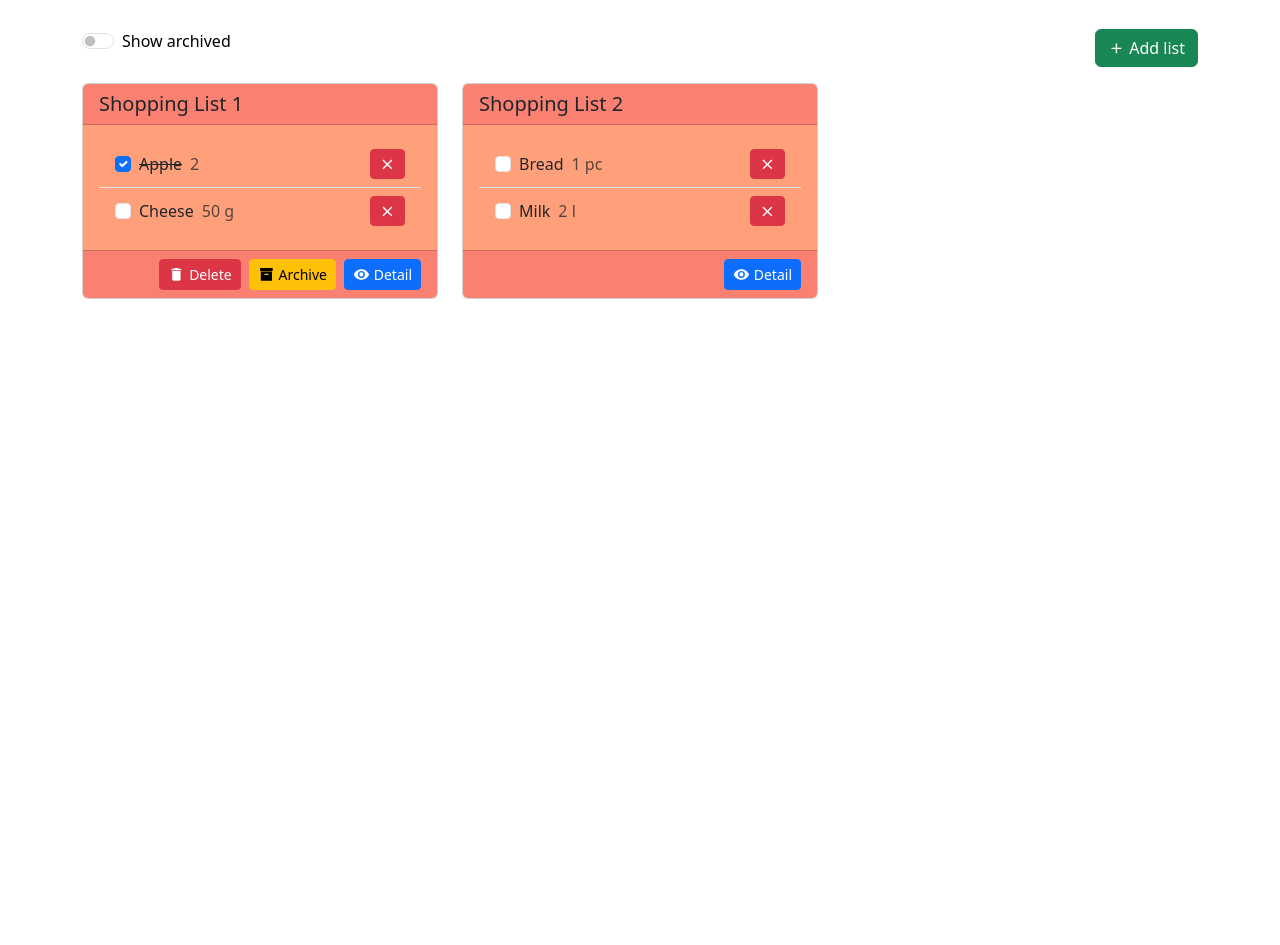
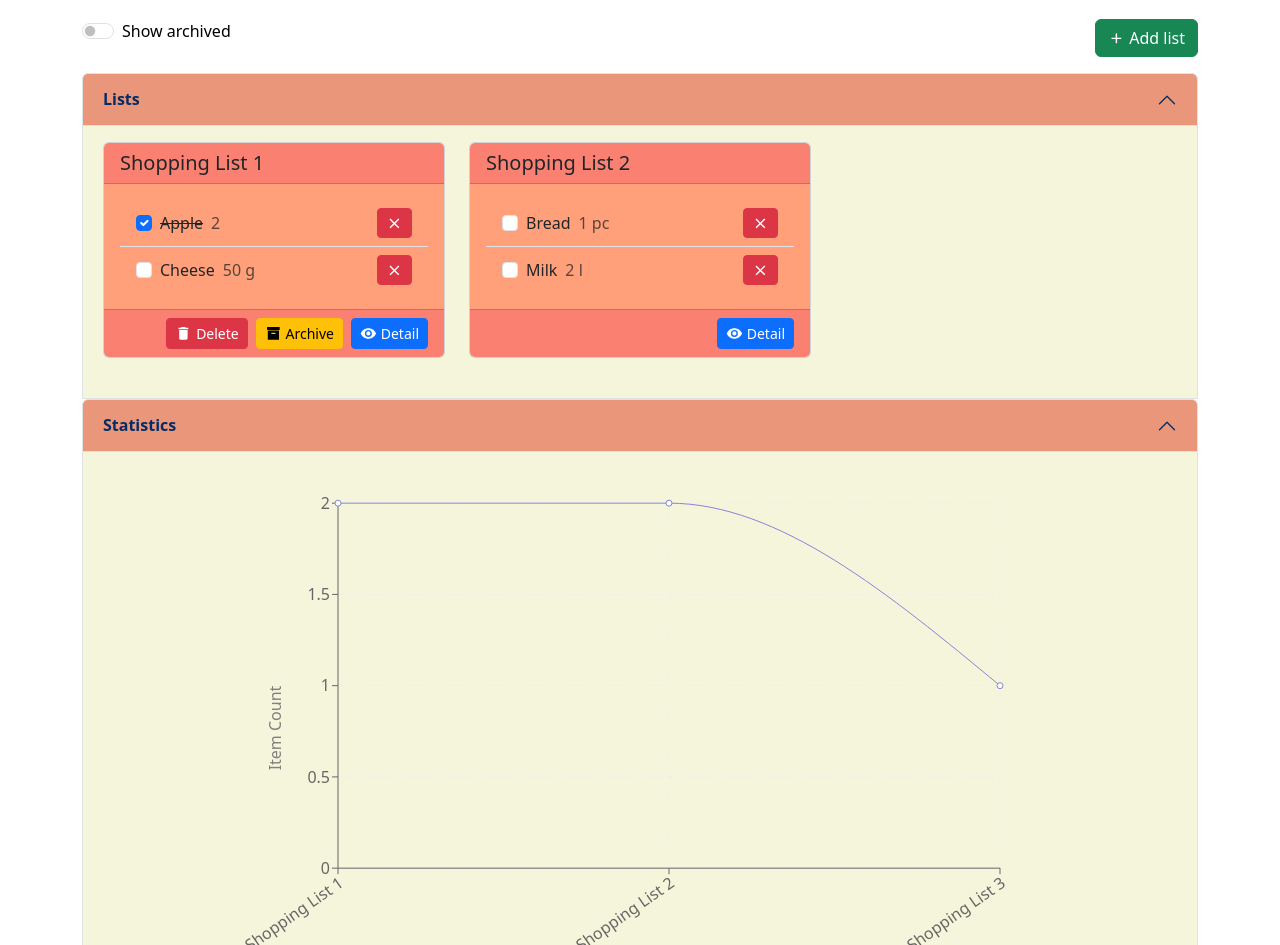
Before and after one commit to ThysisCZ/shopping-list, a React (Create React App) app in the folder client/: page /list in a window 1280 px wide. Shown: the part 147-1092 px from the top of the page. Before the commit the page ends 800 px from the top, so only its background shows below. Built offline with nearby package versions, Linux system fonts and the light colour scheme.

Commit message:
Line chart and pie chart stats

```diff
--- a/client/package.json
+++ b/client/package.json
@@ -19,6 +19,7 @@
     "react-router-dom": "^7.9.4",
     "react-scripts": "5.0.1",
     "react-spinners": "^0.17.0",
+    "recharts": "^3.6.0",
     "web-vitals": "^2.1.4"
   },
   "scripts": {
--- a/client/src/App.css
+++ b/client/src/App.css
@@ -34,13 +34,25 @@
 }
 
 .Accordion-header {
-    --bs-accordion-btn-bg: beige;
-    --bs-accordion-active-bg: beige;
+    --bs-accordion-btn-bg: #E9967A;
+    --bs-accordion-active-bg: #E9967A;
 }
 
 .Show-resolved {
     display: flex;
     flex-direction: column;
+}
+
+.Lists-stats {
+    width: 100%;
+    aspect-ratio: 1.618;
+    max-width: 850px;
+    margin: auto;
+}
+
+.Pie-chart-text {
+    font-size: 20px;
+    font-weight: bold;
 }
 
 @media (max-width: 768px) {
@@ -54,6 +66,16 @@
     }
 }
 
+@media (max-width: 576px) {
+    .Lists-stats {
+        height: 400px
+    }
+
+    .Pie-chart-text {
+        font-size: 13px;
+    }
+}
+
 @media (max-width: 450px) {
     .Item-delete-button {
         margin-right: 50px;
--- a/client/src/components/ItemList.js
+++ b/client/src/components/ItemList.js
@@ -130,7 +130,7 @@ function ItemList({ shoppingList, setShoppingList }) {
     return (
         <>
             <Card className="Shopping-list-container" style={{ backgroundColor: 'salmon' }}>
-                <Card.Header style={{ backgroundColor: 'darksalmon' }}>
+                <Card.Header style={{ backgroundColor: 'bisque' }}>
                     <Container>
                         <Row style={{ marginBottom: 10 }}>
                             <Col>
@@ -164,6 +164,7 @@ function ItemList({ shoppingList, setShoppingList }) {
                     </Container>
                 </Card.Header>
                 <Accordion style={{ backgroundColor: 'lightsalmon' }}>
+                    <Accordion.Item style={{ backgroundColor: "lightsalmon" }}>
                         <Accordion.Header className="Accordion-header" />
                         <Accordion.Body>
                             <ListGroup variant="flush">
@@ -213,6 +214,7 @@ function ItemList({ shoppingList, setShoppingList }) {
                                 )}
                             </ListGroup>
                         </Accordion.Body>
+                    </Accordion.Item>
                 </Accordion>
             </Card>
 
--- a/client/src/components/MemberList.js
+++ b/client/src/components/MemberList.js
@@ -87,7 +87,7 @@ function MemberList({ currentUser, users, shoppingList, setShoppingList }) {
     return (
         <>
             <Card className="Shopping-list-container" style={{ backgroundColor: 'salmon' }}>
-                <Card.Header style={{ backgroundColor: 'darksalmon' }}>
+                <Card.Header style={{ backgroundColor: 'bisque' }}>
                     <Container>
                         <Row>
                             <Col>
@@ -111,6 +111,7 @@ function MemberList({ currentUser, users, shoppingList, setShoppingList }) {
                     </Container>
                 </Card.Header>
                 <Accordion style={{ backgroundColor: 'lightsalmon' }}>
+                    <Accordion.Item style={{ backgroundColor: "lightsalmon" }}>
                         <Accordion.Header className="Accordion-header" />
                         <Accordion.Body>
                             <ListGroup variant="flush" >
@@ -147,6 +148,7 @@ function MemberList({ currentUser, users, shoppingList, setShoppingList }) {
                                 ))}
                             </ListGroup>
                         </Accordion.Body>
+                    </Accordion.Item>
                 </Accordion>
             </Card >
 
--- /dev/null
+++ b/client/src/components/ResolvedStateChart.js
@@ -0,0 +1,75 @@
+import { Cell, Pie, PieChart } from 'recharts';
+import { Row, Col } from 'react-bootstrap';
+import { useLanguageContext } from '../context/LanguageContext';
+import { useModeContext } from '../context/ModeContext';
+
+const RADIAN = Math.PI / 180;
+const COLORS = ['#00C49F', '#ff4b42ff'];
+
+function ResolvedStateChart({ shoppingList, isAnimationActive = true }) {
+    const { currentLanguage } = useLanguageContext();
+    const { mode } = useModeContext();
+
+    const items = shoppingList.items;
+    const resolvedCount = items.filter(item => item.resolved === true).length;
+    const unresolvedCount = items.filter(item => item.resolved === false).length;
+
+    const data = [
+        { name: (currentLanguage.id === "EN" ? "Resolved" : "Vyřešeno"), value: resolvedCount },
+        { name: (currentLanguage.id === "EN" ? "Unresolved" : "Nevyřešeno"), value: unresolvedCount }
+    ];
+
+    const renderCustomizedLabel = ({ cx, cy, midAngle, innerRadius, outerRadius, percent, name, value }) => {
+        if (cx == null || cy == null || innerRadius == null || outerRadius == null) {
+            return null;
+        }
+        const radius = innerRadius + (outerRadius - innerRadius) * 0.2;
+        const ncx = Number(cx);
+        const x = ncx + radius * Math.cos(-(midAngle ?? 0) * RADIAN);
+        const ncy = Number(cy);
+        const y = ncy + radius * Math.sin(-(midAngle ?? 0) * RADIAN);
+
+        return (
+            <text className="Pie-chart-text" x={x} y={y} fill={mode === "light" ? "black" : "white"}
+                textAnchor={x > ncx ? 'start' : 'end'} dominantBaseline="central"
+            >
+                {`${name}: ${value} (${((percent ?? 1) * 100).toFixed(0)} %)`}
+            </text>
+        );
+    };
+
+    return (
+        <>
+            <h1 style={{ marginLeft: 30, color: mode === "light" ? "black" : "white" }}>
+                {currentLanguage.id === "EN" ? "Resolved / Unresolved" : "Vyřešeno / Nevyřešeno"}
+            </h1>
+            {items.length !== 0 ?
+                <div>
+                    <PieChart style={{ width: '100%', maxWidth: '500px', maxHeight: '80vh', aspectRatio: 1 }} responsive>
+                        <Pie
+                            data={data}
+                            labelLine={false}
+                            label={renderCustomizedLabel}
+                            fill="#8884d8"
+                            dataKey="value"
+                            isAnimationActive={isAnimationActive}
+                        >
+                            {data.map((entry, index) => (
+                                <Cell key={`cell-${entry.name}`} fill={COLORS[index % COLORS.length]} />
+                            ))}
+                        </Pie>
+                    </PieChart>
+                </div> :
+                <div>
+                    <div className="text-center mt-4">
+                        <p style={{ marginBottom: 40, color: mode === "light" ? "black" : "white" }}>
+                            {currentLanguage.id === "EN" ? "No data to view." : "Žádná data k zobrazení."}
+                        </p>
+                    </div>
+                </div>
+            }
+        </>
+    );
+}
+
+export default ResolvedStateChart;
--- /dev/null
+++ b/client/src/components/ShoppingListChart.js
@@ -0,0 +1,34 @@
+import { CartesianGrid, Line, LineChart, XAxis, YAxis, Tooltip } from 'recharts';
+import { Row, Col } from 'react-bootstrap';
+import { useShoppingListsContext } from '../context/ShoppingListsContext';
+import { useLanguageContext } from '../context/LanguageContext';
+import { useUserContext } from '../context/UserContext';
+
+function ShoppingListChart() {
+    const { shoppingLists } = useShoppingListsContext();
+    const { currentLanguage } = useLanguageContext();
+    const { currentUser } = useUserContext();
+
+    const filteredLists = shoppingLists.filter(list => list.memberIds.includes(currentUser.id));
+
+    return (
+        filteredLists.length !== 0 ?
+            <LineChart className="Lists-stats" responsive data={filteredLists}
+                margin={{ top: 35, right: 65, left: 65, bottom: 95 }}>
+                <CartesianGrid stroke="#eee" strokeDasharray="5 5" />
+                <XAxis dataKey="title" angle={-35} textAnchor="end" label={{ value: currentLanguage.id === "EN" ? "Shopping Lists" : "Nákupní seznamy", position: "bottom", offset: 65 }} />
+                <YAxis width="auto" label={{ value: currentLanguage.id === "EN" ? "Item Count" : "Počet položek", angle: -90, position: "left" }} />
+                <Tooltip />
+                <Line type="monotone" dataKey="items.length" name={currentLanguage.id === "EN" ? "Item Count" : "Počet položek"} stroke="#8884d8" />
+            </LineChart> :
+            <Row>
+                <Col className="text-center mt-4">
+                    <p style={{ marginBottom: 25 }}>
+                        {currentLanguage.id === "EN" ? "No data to view." : "Žádná data k zobrazení."}
+                    </p>
+                </Col>
+            </Row>
+    );
+}
+
+export default ShoppingListChart;
--- a/client/src/routes/Detail.js
+++ b/client/src/routes/Detail.js
@@ -2,6 +2,7 @@ import { useParams } from 'react-router-dom';
 import ListHeader from '../components/ListHeader';
 import MemberList from '../components/MemberList';
 import ItemList from '../components/ItemList';
+import ResolvedStateChart from '../components/ResolvedStateChart';
 import { useShoppingListsContext } from '../context/ShoppingListsContext';
 import { useModeContext } from '../context/ModeContext';
 import { useLanguageContext } from '../context/LanguageContext';
@@ -78,6 +79,9 @@ function Detail({ currentUser, users, shoppingLists }) {
                         shoppingList={shoppingList}
                         setShoppingList={setShoppingList}
                     />
+                    <ResolvedStateChart
+                        shoppingList={shoppingList}
+                    />
                 </>
             ) : (
                 shoppingListCall?.state !== "pending" && <div style={{ color: mode === "light" ? "black" : "white" }}>
--- a/client/src/routes/ShoppingLists.js
+++ b/client/src/routes/ShoppingLists.js
@@ -1,6 +1,6 @@
 import { useState, useEffect, useCallback } from 'react';
 import { useNavigate } from 'react-router-dom';
-import { Container, Row, Col, Card, Form, Button, ListGroup, Stack } from 'react-bootstrap';
+import { Container, Row, Col, Card, Form, Button, ListGroup, Stack, Accordion } from 'react-bootstrap';
 import Icon from '@mdi/react';
 import { mdiPlus, mdiClose, mdiDelete, mdiArchive, mdiArchiveOff, mdiEye } from '@mdi/js';
 import { useUserContext } from '../context/UserContext';
@@ -10,6 +10,7 @@ import { useLanguageContext } from '../context/LanguageContext';
 import AddListModal from '../components/AddListModal';
 import DeleteListModal from '../components/DeleteListModal';
 import { ClipLoader } from 'react-spinners';
+import ShoppingListChart from '../components/ShoppingListChart';
 
 const SERVER_URI = process.env.REACT_APP_SERVER_URI;
 const USE_MOCKS = process.env.REACT_APP_USE_MOCKS === "true";
@@ -239,7 +240,6 @@ function ShoppingLists() {
     };
 
     return (
-        <div style={{ margin: 30 }}>
         <Container className="mt-3" style={{ color: mode === "light" ? "black" : "white" }}>
             <Row className="mb-4">
                 <Col>
@@ -271,9 +271,18 @@ function ShoppingLists() {
                     <div className="d-flex justify-content-center">
                         <ClipLoader color={mode === "light" ? "black" : "white"} />
                     </div> :
-                        userLists.map(list => (
+                    <Accordion>
+                        <Accordion.Item style={{ backgroundColor: "beige" }}>
+                            <Accordion.Header className="Accordion-header">
+                                <div style={{ fontWeight: "bold" }}>
+                                    {currentLanguage.id === "EN" ? "Lists" : "Seznamy"}
+                                </div>
+                            </Accordion.Header>
+                            <Accordion.Body>
+                                <Row>
+                                    {userLists.map(list => (
                                         <Col key={list.listId} md={6} lg={4} className="mb-4">
-                                <Card style={{ height: "100%", display: "flex", flexDirection: "column" }} border={mode === "dark" ? "dark" : ""}>
+                                            <Card style={{ height: "100%", display: "flex", flexDirection: "column" }}>
                                                 <Card.Header style={{ backgroundColor: "salmon" }}>
                                                     <h5 className="mb-0">{list.title}</h5>
                                                 </Card.Header>
@@ -372,17 +381,32 @@ function ShoppingLists() {
                                             </Card>
                                         </Col>
                                     ))}
-                </Row>
-
                                     {userLists.length === 0 && userListsCall.state !== "pending" && (
                                         <Row>
                                             <Col className="text-center mt-4">
-                            <p style={{ color: mode === "dark" ? "light" : "dark" }}>
+                                                <p style={{ color: mode === "dark" ? "light" : "dark", marginBottom: 25 }}>
                                                     {currentLanguage.id === "EN" ? "No shopping lists found." : "Nejsou tu žádné seznamy."}
                                                 </p>
                                             </Col>
                                         </Row>
                                     )}
+                                </Row>
+                            </Accordion.Body>
+                        </Accordion.Item>
+                        <Accordion>
+                            <Accordion.Item style={{ backgroundColor: "beige" }}>
+                                <Accordion.Header className="Accordion-header">
+                                    <div style={{ fontWeight: "bold" }}>
+                                        {currentLanguage.id === "EN" ? "Statistics" : "Statistiky"}
+                                    </div>
+                                </Accordion.Header>
+                                <Accordion.Body>
+                                    <ShoppingListChart />
+                                </Accordion.Body>
+                            </Accordion.Item>
+                        </Accordion>
+                    </Accordion>}
+            </Row>
 
             <AddListModal
                 show={addListShow}
@@ -400,7 +424,6 @@ function ShoppingLists() {
                 list={selectedList}
             />
         </Container>
-        </div >
     )
 }
 
```
Also changed, not shown: 1 other file (tests, documents, lock files or other folders). Lines whose indentation alone changed are shown as unchanged.
